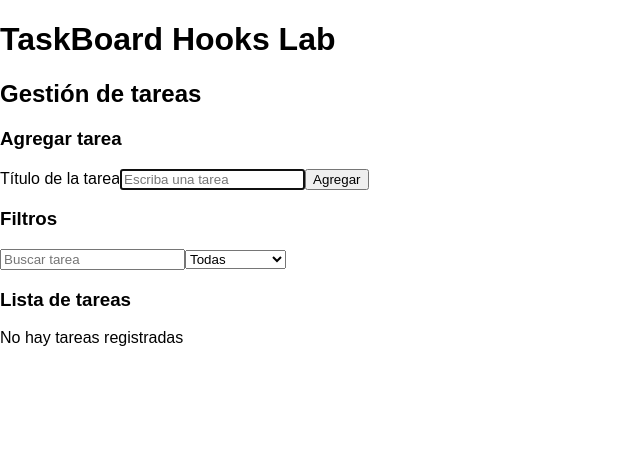
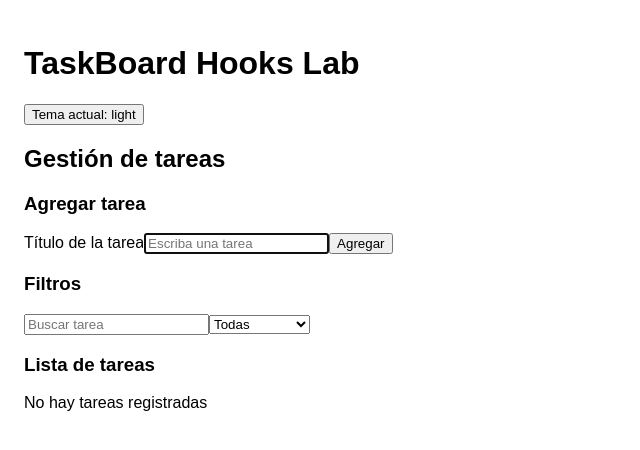
Before and after one commit to JairoGH16/TaskBoard-Pro, a React (Vite) app in the folder taskboard-pro/: page / in a window 1280 px wide. Shown: the top 450 px of the page, without its empty margins (0-640 px from the left). Built offline with nearby package versions, Linux system fonts and the light colour scheme.

Commit message:
Feat: theme

```diff
--- a/taskboard-pro/src/App.jsx
+++ b/taskboard-pro/src/App.jsx
@@ -1,16 +1,29 @@
 import { HTML_TAGS } from "./shared/constants/html-tags.constants"
 import { TaskBoard } from "./features/tasks/components/TaskBoard"
+import { ThemeProvider } from "./features/theme/context/ThemeProvider"
+import { ThemeToggle } from "./features/theme/components/ThemeToggle"
+import { useTheme } from "./features/theme/hooks/useTheme"
+import "./index.css"
 
-function App() {
+function AppContent() {
   const MainTag = HTML_TAGS.MAIN
   const TitleTag = HTML_TAGS.H1
-
+const { theme } = useTheme()
   return (
-    <MainTag>
+    <MainTag className={theme}>
       <TitleTag>TaskBoard Hooks Lab</TitleTag>
+      <ThemeToggle />
       <TaskBoard />
     </MainTag>
   )
 }
 
+function App() {
+  return (
+    <ThemeProvider>
+      <AppContent />
+    </ThemeProvider>
+  )
+}
+
 export default App
--- a/taskboard-pro/src/features/tasks/components/TaskForm.jsx
+++ b/taskboard-pro/src/features/tasks/components/TaskForm.jsx
@@ -28,7 +28,6 @@ export function TaskForm({ taskText, onTaskTextChange, onAddTask }) {
         onChange={onTaskTextChange}
         placeholder={TASK_UI_TEXT.INPUT_PLACEHOLDER}
       />
-
       <ButtonTag onClick={onAddTask}>
         {TASK_UI_TEXT.ADD_BUTTON}
       </ButtonTag>
--- /dev/null
+++ b/taskboard-pro/src/features/theme/components/ThemeToggle.jsx
@@ -0,0 +1,11 @@
+import { useTheme } from "../hooks/useTheme"
+
+export function ThemeToggle() {
+  const { theme, toggleTheme } = useTheme()
+
+  return (
+    <button onClick={toggleTheme}>
+      Tema actual: {theme}
+    </button>
+  )
+}
--- /dev/null
+++ b/taskboard-pro/src/features/theme/context/ThemeContext.js
@@ -0,0 +1,3 @@
+import { createContext } from "react"
+
+export const ThemeContext = createContext(null)
--- /dev/null
+++ b/taskboard-pro/src/features/theme/context/ThemeProvider.jsx
@@ -0,0 +1,16 @@
+import { useState } from "react"
+import { ThemeContext } from "./ThemeContext"
+
+export function ThemeProvider({ children }) {
+  const [theme, setTheme] = useState("light")
+
+  const toggleTheme = () => {
+    setTheme((prev) => (prev === "light" ? "dark" : "light"))
+  }
+
+  return (
+    <ThemeContext.Provider value={{ theme, toggleTheme }}>
+      {children}
+    </ThemeContext.Provider>
+  )
+}
--- /dev/null
+++ b/taskboard-pro/src/features/theme/hooks/useTheme.js
@@ -0,0 +1,12 @@
+import { useContext } from "react"
+import { ThemeContext } from "../context/ThemeContext"
+
+export function useTheme() {
+    const context = useContext(ThemeContext)
+
+    if (!context) {
+        throw new Error("useTheme debe usarse dentro de ThemeProvider")
+    }
+
+    return context
+}
--- a/taskboard-pro/src/index.css
+++ b/taskboard-pro/src/index.css
@@ -2,3 +2,18 @@ body {
   margin: 0;
   font-family: Arial, sans-serif;
 }
+
+main {
+  min-height: 100vh;
+  padding: 24px;
+}
+
+.light {
+  background-color: white;
+  color: black;
+}
+
+.dark {
+  background-color: #1e1e1e;
+  color: white;
+}
```
